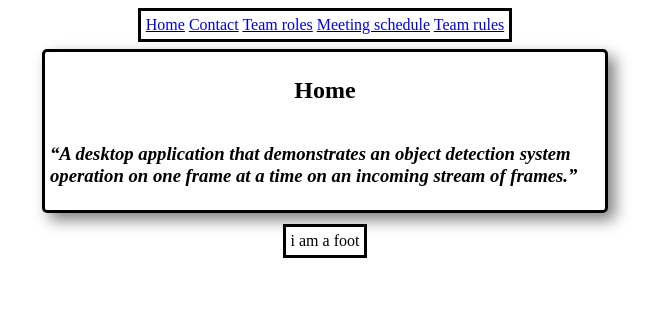
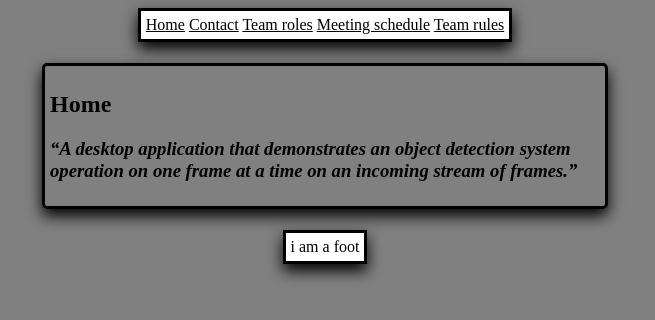
Before and after one commit to jay1723/ObjectDetectionWebsite, a Jekyll site: the page built from index.md, in a window 1280 px wide. Shown: the top 320 px of the page, without its empty margins (315-970 px from the left). Built offline with Jekyll 4.4.1, drawn with Linux system fonts in a browser that asks for light colours.

Commit message:
work on theme / layout

```diff
--- a/css/style.css
+++ b/css/style.css
@@ -3,25 +3,22 @@ body {
 	flex-direction: column;
 	justify-content: center;
 	align-items: center;
-	background-color: white;
+	background-color: grey;
 }
 
 nav {
 	background-color: white;
 	border: solid black;
+	box-shadow: 0px 7px 15px black;
 	padding: 5px;
 }
 
 section.content {
-	align-items: center;
 	border: solid black;
 	border-radius: 5px;
-	box-shadow: 7px 7px 15px grey;
-	display: flex;
-	flex-direction: column;
-	justify-content: center;
-	margin-top: 7px;
-	margin-bottom: 11px;
+	box-shadow: 0px 7px 15px black;
+	margin-top: 21px;
+	margin-bottom: 21px;
 	max-width: 550px;
 	min-width: 550px;
 	padding: 5px;
@@ -30,13 +27,23 @@ section.content {
 footer {
 	background-color: white;
 	border: solid black;
+	box-shadow: 0px 7px 15px black;
 	padding: 5px;
 }
 
 a {
+	color: black;
 	text-decoration: underline solid black;
 }
 
 a:hover {
 	background-color: lightblue;
+	color: black;
+	text-decoration: none;
 }
+
+a:visited {
+	background-color: lightyellow;
+	color: black;
+	text-decoration: none;
+}
```
